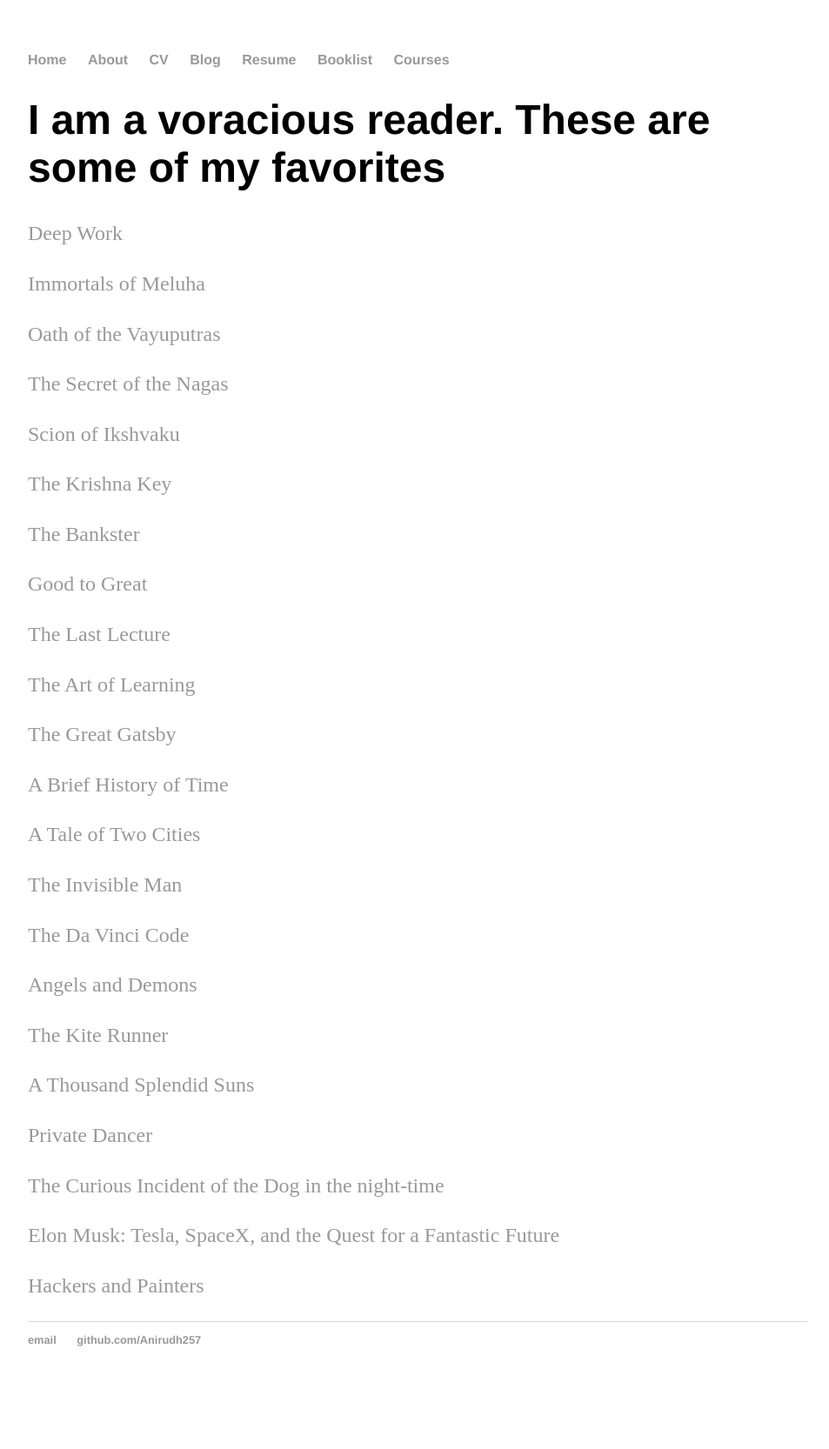
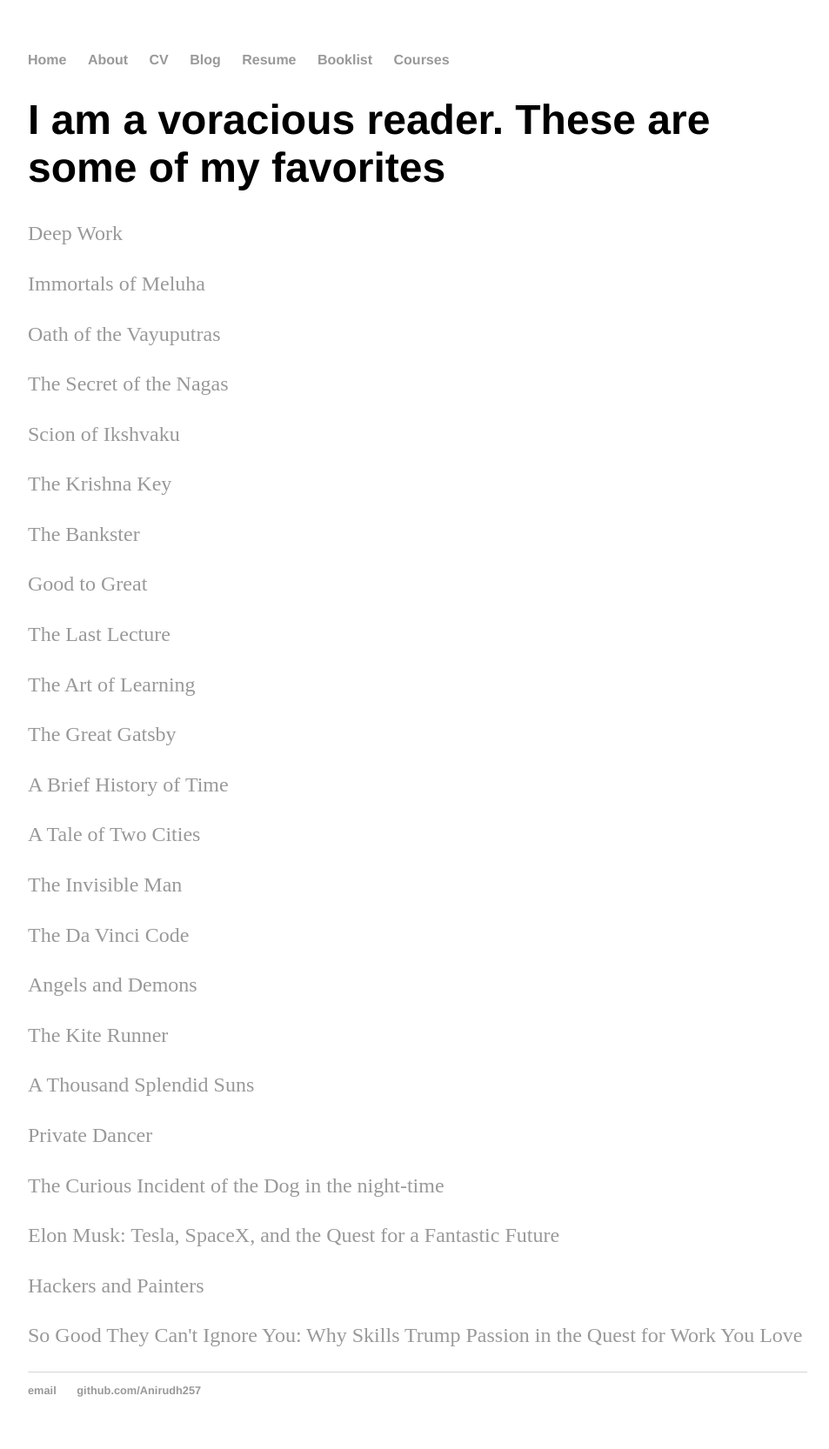
Before and after one commit to Anirudh257/Anirudh257.github.io, a Jekyll site: the page built from Books/index.html, in a window 1280 px wide. Shown: the whole page at 87% size, without its empty margins (160-1113 px from the left). Built offline with Jekyll 4.4.1, drawn with Linux system fonts in a browser that asks for light colours; before the commit the page ends 1608 px from its top, so only the background shows below that.

Commit message:
Update index.html
Added So Good They Can't Ignore You: Why Skills Trump Passion in the Quest for Work You Love

```diff
--- a/Books/index.html
+++ b/Books/index.html
@@ -48,4 +48,7 @@ title: Anirudh Thatipelli's booklist
   <p><a href = "https://www.amazon.com/Elon-Musk-SpaceX-Fantastic-Future/dp/0062469673">Elon Musk: Tesla, SpaceX, and the Quest for a Fantastic Future</a></p>
 
   <p><a href = "https://www.amazon.com/Hackers-Painters-Big-Ideas-Computer/dp/1449389554/ref=sr_1_1?s=books&ie=UTF8&qid=1514447933&sr=1-1&keywords=hackers+and+painters+big+ideas+from+the+computer+age">Hackers and Painters</a></p>
+
+  <p><a href = "https://www.amazon.com/Good-They-Cant-Ignore-You/dp/1455509124">So Good They Can't Ignore You: Why Skills Trump Passion in the Quest for Work You Love</a></p>
+
 </div><!-- /.blurb -->
```
